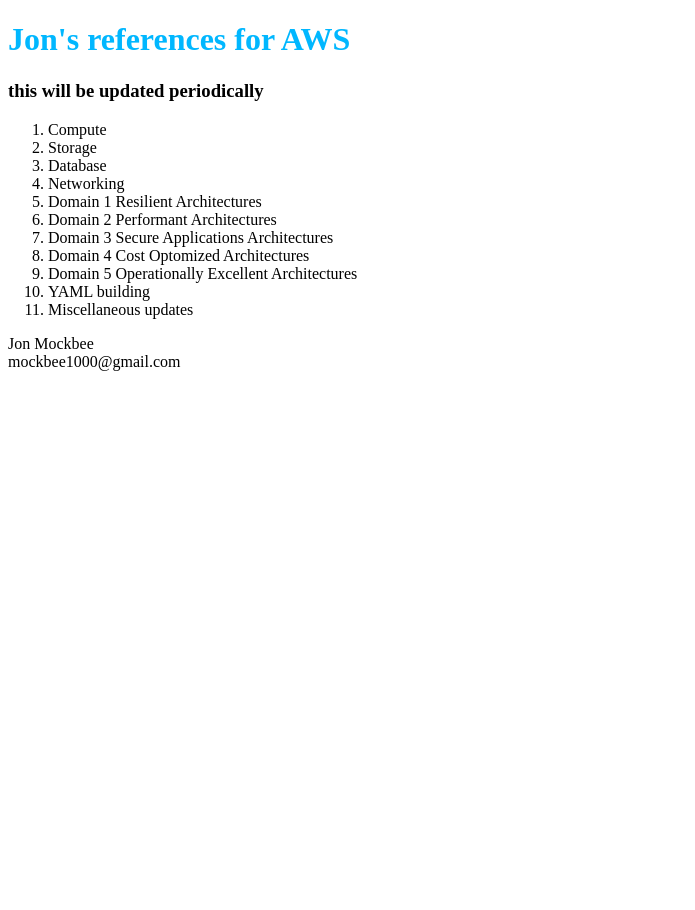
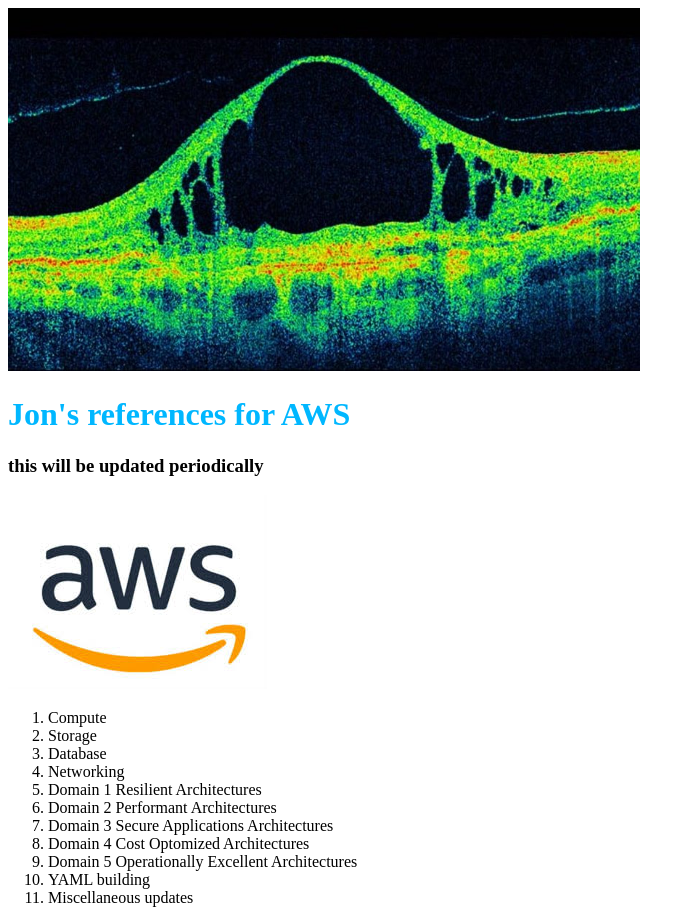
Before and after one commit to jmockbee/study-AWS, a plain HTML site: page index.html in a window 1280 px wide. Shown: the top 910 px of the page, without its empty margins (0-695 px from the left). Before the commit the page ends 800 px from the top, so only its background shows below. Drawn offline with Linux system fonts and the light colour scheme; files whose address does not match are found by name.

Commit message:
working on study sheet

```diff
--- a/index.html
+++ b/index.html
@@ -1,6 +1,5 @@
    <!DOCTYPE html>
    <html lang="en">
-   <head>
        <meta charset="UTF-8">
        <meta name="viewport" content="width=device-width, initial-scale=1.0">
        <meta http-equiv="X-UA-Compatible" content="ie=edge">
@@ -8,10 +7,13 @@
 
 
        <title>What I am Learning </title>
+      <header> <title>What I am Learning </title>
+         <header> <img src="images/3D-OCT.jpg" width=50%  alt="octpicture">
        <h1>Jon's references for AWS </h1>
        <h3> this will be updated periodically</h3>
+       <img src="images/aws.jpg" alt="aws reference">
+      </header>
 
-    </head>
 
    <body>
 
```
Also changed, not shown: images/3D-OCT.jpg (added), images/aws.jpg (added), images/rsz_3d-oct-scan-retinal-detachment-1.jpg (added).
